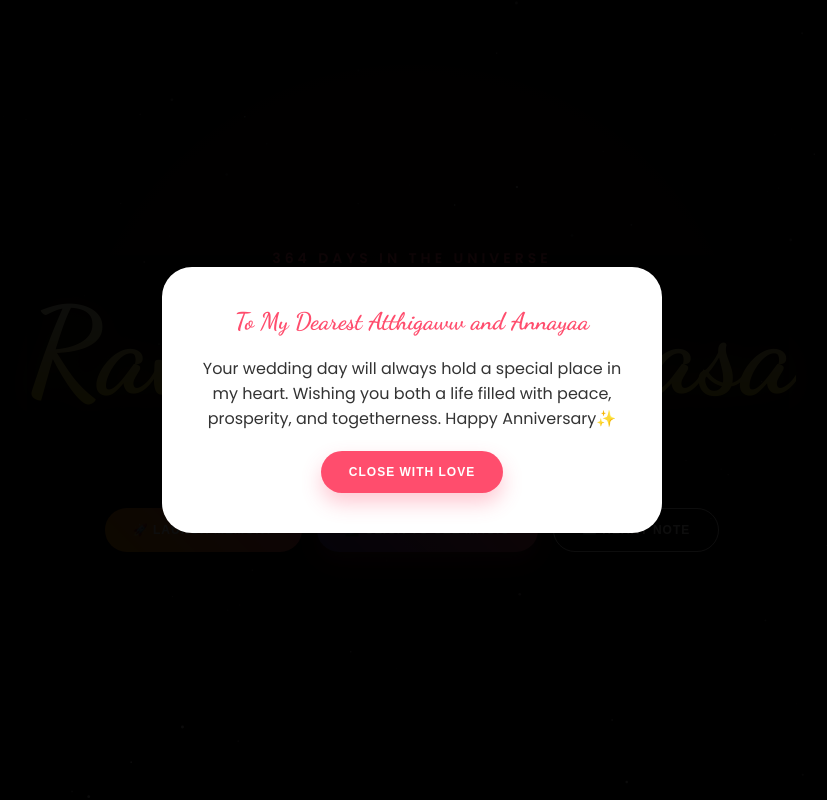
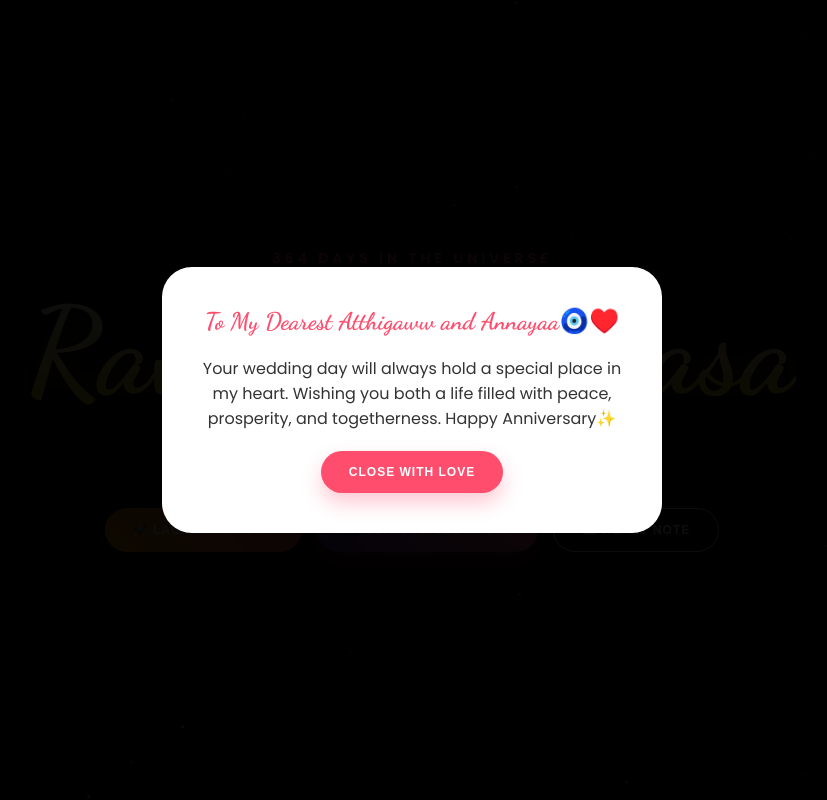
Before and after one commit to Sadvik005/RAMA, a plain HTML site: page gallery.html in a window 1280 px wide. Both pictures are taken after a click on the button "💌 HEART NOTE". Shown: the top 800 px of the page, without its empty margins (228-1055 px from the left). Drawn offline with Linux system fonts and the light colour scheme.

Commit message:
Add emoji to wedding message in gallery.html

```diff
--- a/gallery.html
+++ b/gallery.html
@@ -241,7 +241,7 @@
 
     <div id="letterModal">
         <div id="letterBox">
-            <h2 style="color: var(--primary); font-family: 'Dancing Script';">To My Dearest Atthigaww and Annayaa</h2>
+            <h2 style="color: var(--primary); font-family: 'Dancing Script';">To My Dearest Atthigaww and Annayaa🧿♥️</h2>
             <p style="margin: 20px 0;">Your wedding day will always hold a special place in my heart. Wishing you both a life filled with peace, prosperity, and togetherness. Happy Anniversary✨</p>
             <button class="btn-main" onclick="closeLetter()">Close with Love</button>
         </div>
```
